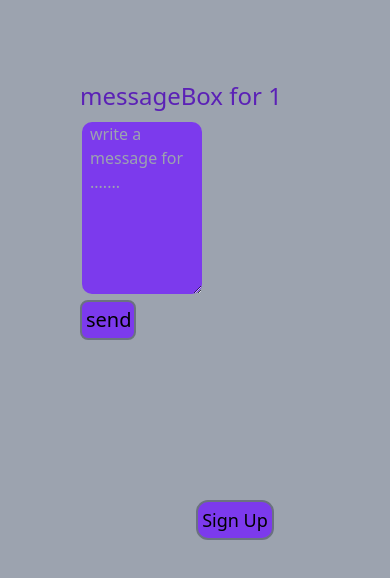
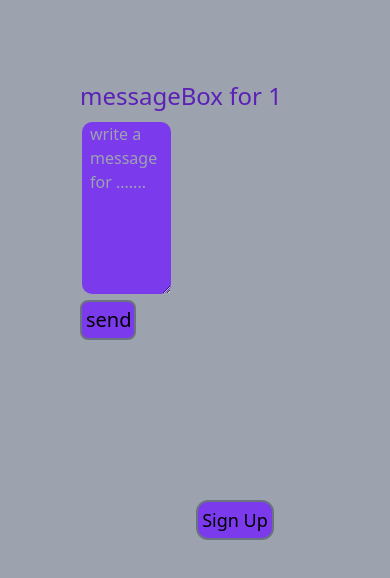
Before and after one commit to Abdulmujib007/Anonymous-frontend, a React (Create React App) app: page /user/1 in a window 390 px wide. Shown: the top 578 px of the page. Built offline with nearby package versions, Linux system fonts and the light colour scheme; no server answers.

Commit message:
responsiveness

```diff
--- a/src/index.css
+++ b/src/index.css
@@ -11,7 +11,18 @@
   max-width: 50%
 }
 .messages{
-  max-width: 40%
+  max-width: 30%
+}
+
+@media (max-width:700px){
+  .message{
+    width:90%;
+  }
+}
+@media (max-width:900px){
+  .messages{
+    width: 90vw;
+  }
 }
 
 @tailwind utilities;
```
